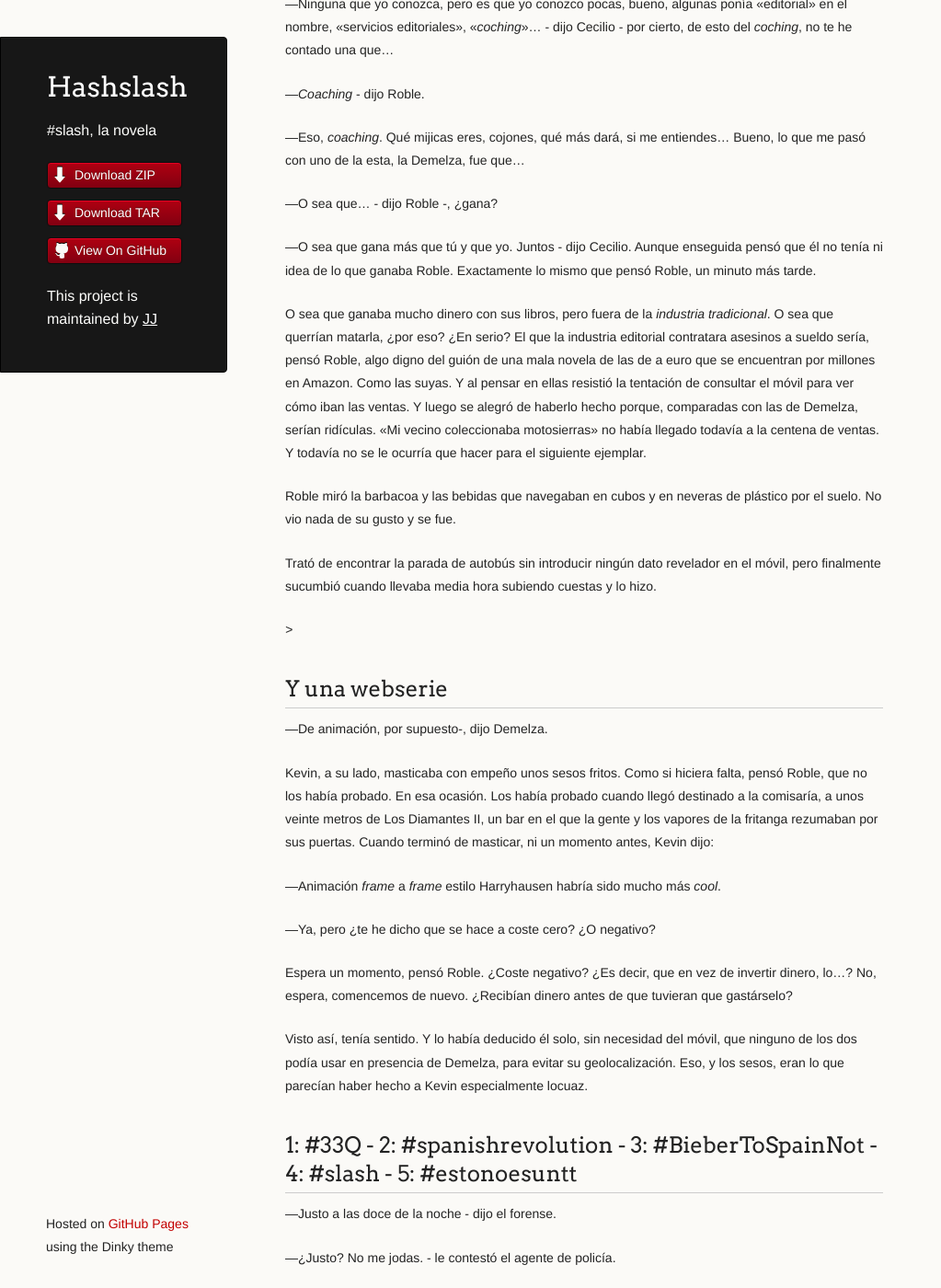
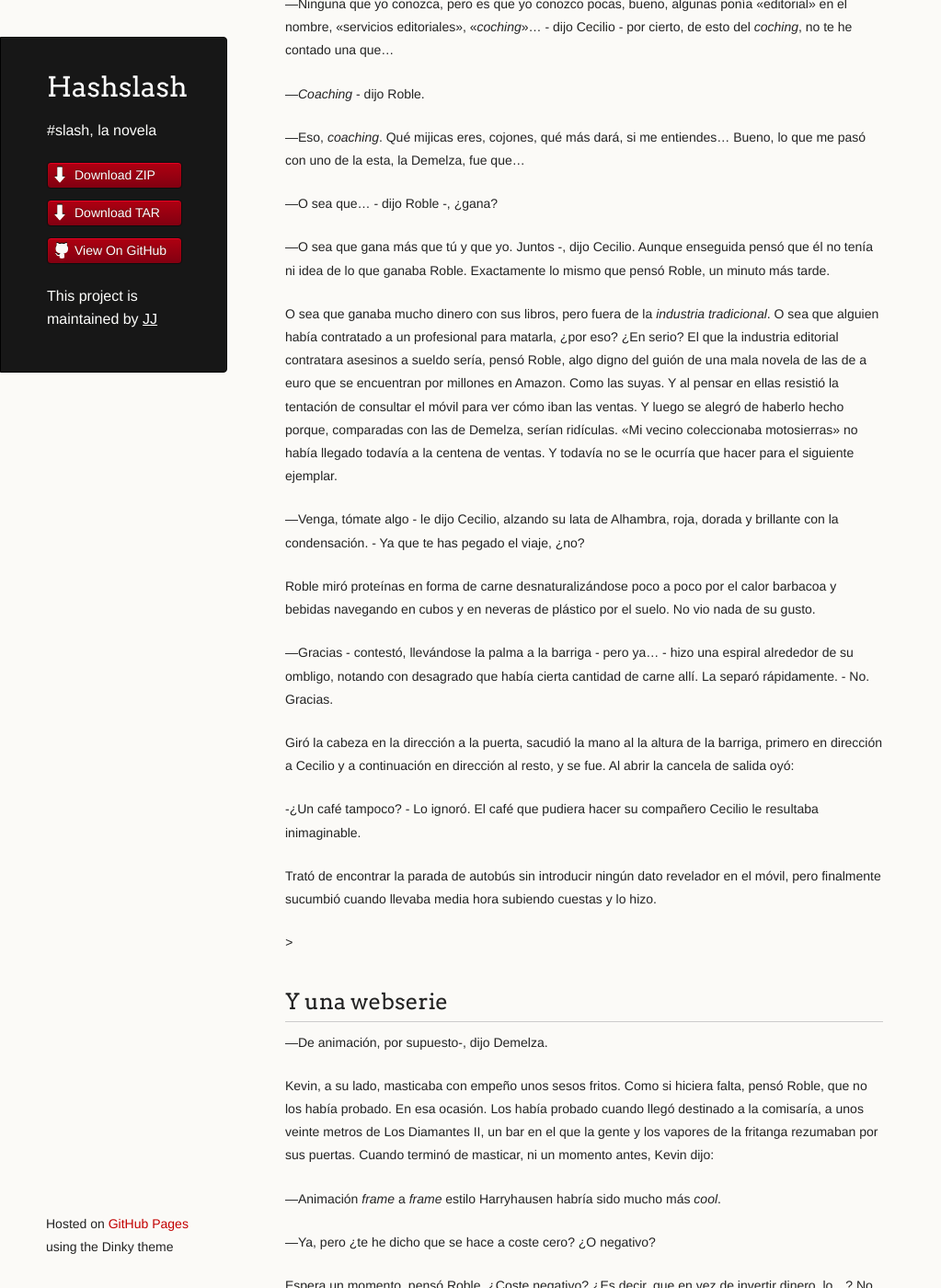
Before and after one commit to JJ/HashSlash, a Jekyll site: the page built from texto/HashSlash.md, in a window 1280 px wide and 1400 px high, scrolled down 89715 px. Shown: the whole window at 92% size, without its empty margins (0-1023 px from the left). Built offline with Jekyll 4.4.1, drawn with Linux system fonts in a browser that asks for light colours; some of the changed text lies outside the part shown.

Commit message:
Sync texto/HashSlash.md from master to gh-pages

```diff
--- a/texto/HashSlash.md
+++ b/texto/HashSlash.md
@@ -4287,12 +4287,12 @@ que...
 
 —O sea que... - dijo Roble -, ¿gana?
 
-—O sea que gana más que tú y que yo. Juntos - dijo Cecilio. Aunque
+—O sea que gana más que tú y que yo. Juntos -, dijo Cecilio. Aunque
 enseguida pensó que él no tenía ni idea de lo que ganaba
 Roble. Exactamente lo mismo que pensó Roble, un minuto más tarde.
 
 O sea que ganaba mucho dinero con sus libros, pero fuera de la *industria
-tradicional*. O sea que querrían matarla, ¿por eso? ¿En serio? El que
+tradicional*. O sea que alguien había contratado a un profesional para matarla, ¿por eso? ¿En serio? El que
 la industria editorial contratara asesinos a sueldo sería, pensó
 Roble, algo digno del guión de una mala novela de las de a euro que se
 encuentran por millones en Amazon. Como las suyas. Y al pensar en
@@ -4302,8 +4302,17 @@ las de Demelza, serían ridículas. «Mi vecino coleccionaba motosierras»
 no había llegado todavía a la centena de ventas. Y todavía no se le
 ocurría que hacer para el siguiente ejemplar.
 
-Roble miró la barbacoa y las bebidas que navegaban en cubos y en
-neveras de plástico por el suelo. No vio nada de su gusto y se fue.
+—Venga, tómate algo - le dijo Cecilio, alzando su lata de Alhambra,
+roja, dorada y brillante con la condensación. - Ya que te has pegado el viaje, ¿no?
+
+Roble miró proteínas en forma de carne desnaturalizándose poco a poco por el calor barbacoa y  bebidas  navegando en cubos y en
+neveras de plástico por el suelo. No vio nada de su gusto.
+
+—Gracias - contestó, llevándose la palma a la barriga - pero ya... - hizo una espiral alrededor de su ombligo, notando con desagrado que había cierta cantidad de carne allí. La separó rápidamente. - No. Gracias.
+
+Giró la cabeza en la dirección a la puerta, sacudió la mano al la altura de la barriga, primero en dirección a Cecilio y a continuación en dirección al resto, y se fue. Al abrir la cancela de salida oyó:
+
+-¿Un café tampoco? - Lo ignoró. El café que pudiera hacer su compañero Cecilio le resultaba inimaginable.
 
 Trató de encontrar la parada de autobús sin introducir ningún  dato revelador en el móvil,
 pero finalmente sucumbió cuando llevaba media hora subiendo cuestas y
```
Also changed, not shown: other parts of texto/HashSlash.md (+1 -1 lines).
